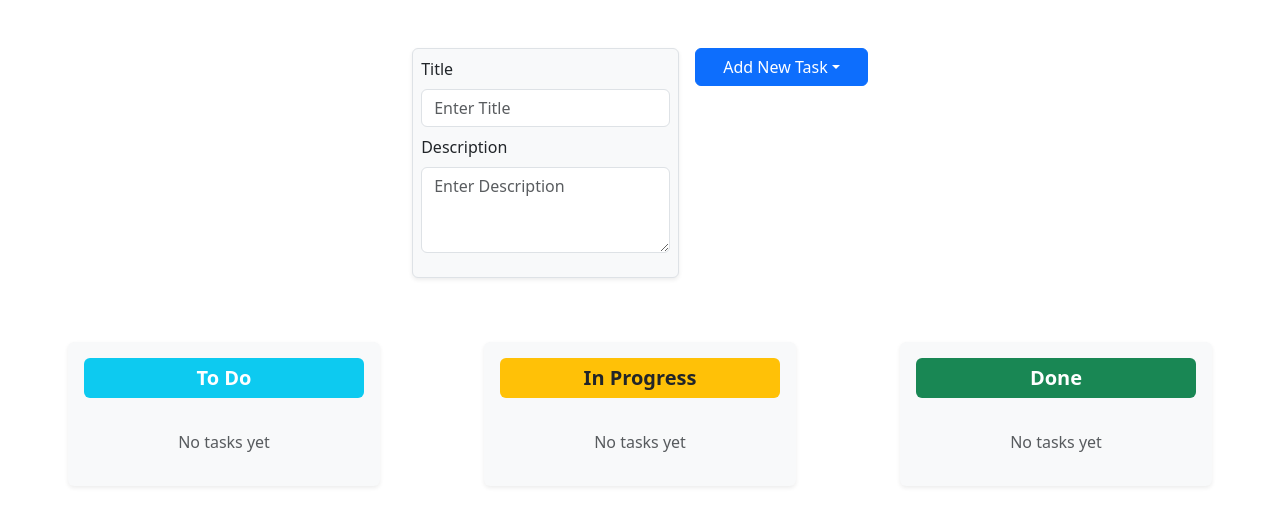
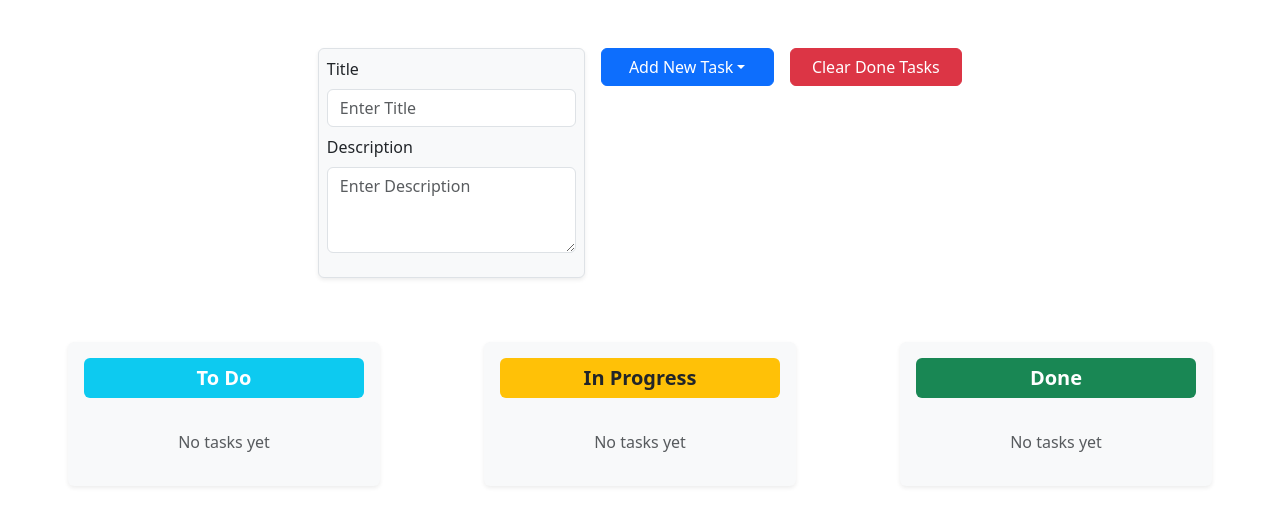
Before and after one commit to Ajay-joshi27/Mini-Task-Management-Dashboard, a React (Vite) app: page / in a window 1280 px wide. Shown: the top 526 px of the page. Built offline with nearby package versions, Linux system fonts and the light colour scheme; data requests are answered from the project's data file.

Commit message:
final version released

```diff
--- a/db.json
+++ b/db.json
@@ -1,5 +1,3 @@
 {
-  "tasks": [
-
-  ]
+  "tasks": []
 }
--- a/src/api.js
+++ b/src/api.js
@@ -5,3 +5,13 @@ const API_URL = "http://localhost:3000/tasks";
 export const getTasks = () => axios.get(API_URL);
 export const addTask = (task) => axios.post(API_URL, task);
 export const updateTask = (id, updatedData) => axios.patch(`${API_URL}/${id}`, updatedData);
+export const deleteTask = (id) => axios.delete(`${API_URL}/${id}`);
+
+
+export const deleteDoneTasks = async () => {
+  const res = await axios.get(API_URL);
+  const doneTasks = res.data.filter((t) => t.status === "Done");
+  for (let task of doneTasks) {
+    await axios.delete(`${API_URL}/${task.id}`);
+  }
+};
--- a/src/components/NotesApp.jsx
+++ b/src/components/NotesApp.jsx
@@ -1,16 +1,19 @@
 import React, { useState, useEffect } from "react";
-import { getTasks, addTask, updateTask } from "../api";
+import { getTasks, addTask, updateTask, deleteDoneTasks } from "../api";
 import TaskColumn from "./TaskColumn";
 import "./NotesApp.css";
 
 function NotesApp() {
+  // in this state we are storing the form data
   const [data, setData] = useState({ title: "", description: "", status: "To Do" });
+  //  in this we are storing all data of the tasks here multiple form data is present
   const [tasks, setTasks] = useState([]);
 
   useEffect(() => {
     getTasks().then((res) => setTasks(res.data));
   }, []);
 
+  // this function handles the change of status
   const handleChange = (e) => {
     const { name, value } = e.target;
     setData((prev) => ({ ...prev, [name]: value }));
@@ -23,6 +26,8 @@ function NotesApp() {
     setData({ title: "", description: "", status: "To Do" });
   };
 
+
+// this below function handles the status change from the task columns
   const handleStatusChange = (id, newStatus) => {
     updateTask(id, { status: newStatus }).then(() =>
       setTasks((prev) =>
@@ -31,8 +36,16 @@ function NotesApp() {
     );
   };
 
+
+  // this function we have created to delete all completed tasks
+  const handleClearDone = async () => {
+    await deleteDoneTasks();
+    getTasks().then((res) => setTasks(res.data));
+  };
+
   return (
     <>
+    {/* this is header section where we are adding title and descriptions  */}
      <section className="headerdiv container my-5">
   <div className="row justify-content-center g-3">
 
@@ -51,7 +64,7 @@ function NotesApp() {
             onChange={handleChange}
           />
         </div>
-
+{/* here we are adding logic for adding description */}
         <div className="mb-3">
           <label htmlFor="taskDescription" className="form-label">Description</label>
           <textarea
@@ -100,16 +113,26 @@ function NotesApp() {
       </div>
     </div>
 
+    <div className="col-12 col-md-3 col-lg-2 d-flex justify-content-center align-items-start">
+      <button className="btn btn-danger w-100" onClick={handleClearDone}>
+        Clear Done Tasks
+      </button>
+    </div>
+
   </div>
-</section>
+</section>   {/*here header section ends */ }
 
 {/* here form ends */}
 
 {/* from here reusable components started */}
+
+
       <section className="board">
         {/* reusable component 1 ToDo */}
+        {/* here we are doing props drilling  */}
         <TaskColumn
           title="To Do"
+          // filtering tasks based on status
           tasks={tasks.filter((t) => t.status === "To Do")}
           onStatusChange={handleStatusChange}
         />
--- a/src/components/TaskColumn.jsx
+++ b/src/components/TaskColumn.jsx
@@ -2,6 +2,8 @@ import React from "react";
 import Card from "./Card";
 
 function TaskColumn({ title, tasks, onStatusChange }) {
+
+  // color changer based upon status column
   const headerColors = {
     "To Do": "bg-info text-white",
     "In Progress": "bg-warning text-dark",
@@ -21,6 +23,7 @@ function TaskColumn({ title, tasks, onStatusChange }) {
 
         {/* Task List */}
         <div className="d-flex flex-column gap-3">
+          {/* this returns array of task length so that if task is present or not */}
           {tasks.length > 0 ? (
             tasks.map((task) => (
               <Card key={task.id} task={task} onStatusChange={onStatusChange} />
```
